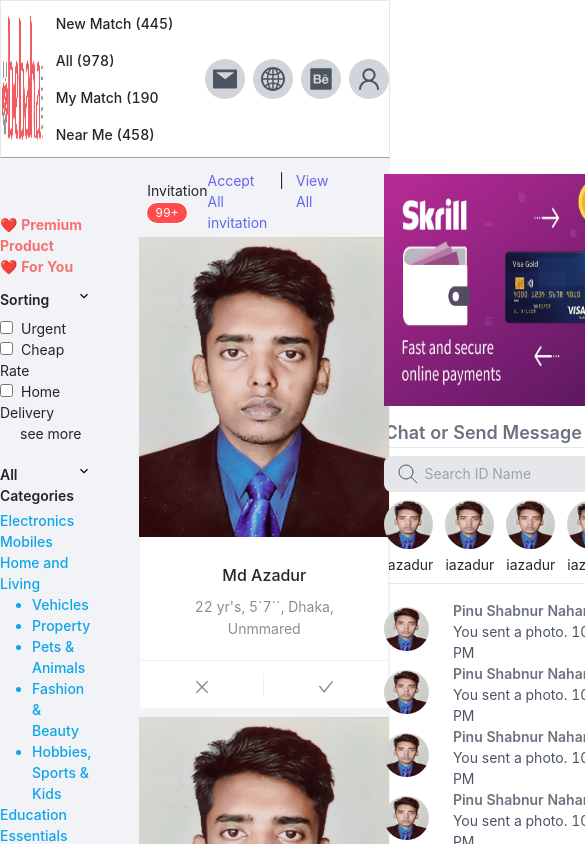
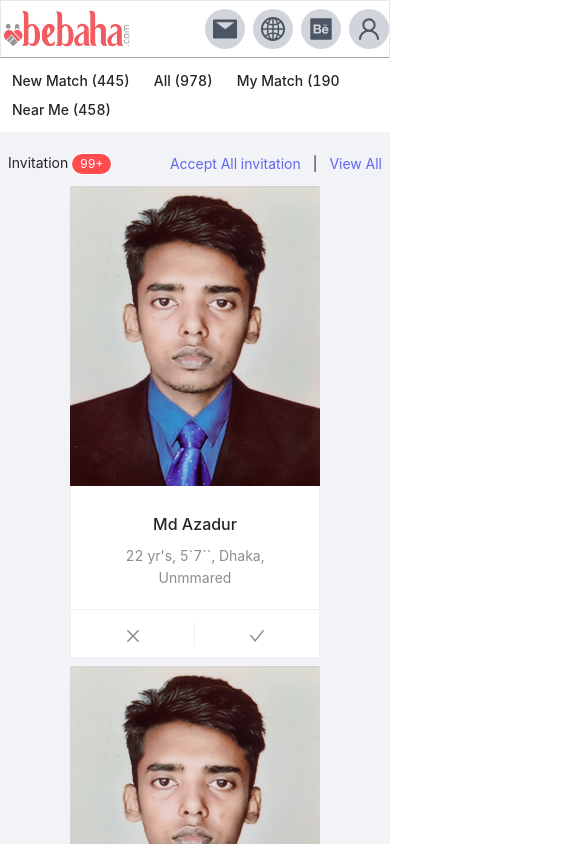
Before and after one commit to iazadur/bebaha, a Next.js app: page / in a window 390 px wide. Shown: the top 844 px of the page, 585 px wide, since content can reach past the window. Built offline with nearby package versions, Linux system fonts and the light colour scheme.

Commit message:
complete some responsive

```diff
--- a/components/Layout/Layout.js
+++ b/components/Layout/Layout.js
@@ -12,9 +12,9 @@ const Layout = ({ children }) => {
             <div style={{ backgroundColor: "#F2F3F7" }}>
                 <div className="container mx-auto py-2">
                     <div className="flex gap-x-12">
-                        <div style={{ width: "200px" }} className=""><Asidebar /></div>
-                        <div style={{ width: "500px" }} className=""> <main>{children}</main> </div>
-                        <div style={{ width: "275px" }} className=""><RightSideBar /></div>
+                        <div style={{ width: "200px" }} className="md:block hidden"><Asidebar /></div>
+                        <div style={{ maxWidth: "500px" }} className="w-full"> <main>{children}</main> </div>
+                        <div style={{ width: "275px" }} className="md:block hidden"><RightSideBar /></div>
                     </div>
 
 
--- a/components/Nav/Nav.js
+++ b/components/Nav/Nav.js
@@ -7,11 +7,12 @@ const Nav = () => {
     return (
         <nav className=''>
             <div className="border border-b-gray-400 py-2">
-                <div className="container mx-auto flex justify-between">
+                <div className="container mx-auto flex justify-between ">
                     <div className="flex">
                         <Image src="/img/logo.png" width="132px" height="29px" alt='' />
                     </div>
-                    <div className="flex gap-x-2 justify-center items-center">
+                    <div className=" gap-x-2 justify-center items-center md:flex hidden">
+
                         <div className=" md:col-span-5 col-span-7 flex-wrap  flex gap-2">
                             <p className='rounded-2xl hover:bg-pink-700 hover:text-white font-medium px-3 py-1 cursor-pointer'>New Match (445)</p>
                             <p className="rounded-2xl hover:bg-pink-700 hover:text-white font-medium px-3 py-1 cursor-pointer">All (978)</p>
@@ -49,6 +50,19 @@ const Nav = () => {
                 </div>
             </div>
 
+            <div className=" gap-x-2 justify-center items-center md:hidden my-2 flex">
+
+                        <div className=" md:col-span-5 col-span-7 flex-wrap  flex ">
+                            <p className='rounded-2xl hover:bg-pink-700 hover:text-white font-medium px-3 py-1 cursor-pointer'>New Match (445)</p>
+                            <p className="rounded-xl hover:bg-pink-700 hover:text-white font-medium px-3 py-1 cursor-pointer">All (978)</p>
+
+                            <p className="rounded-xl hover:bg-pink-700 hover:text-white font-medium px-3 py-1 cursor-pointer">My Match (190</p>
+
+                            <p className="rounded-xl hover:bg-pink-700 hover:text-white font-medium px-3 py-1 cursor-pointer">Near Me (458)</p>
+                        </div>
+
+                    </div>
+
         </nav>
     );
 };
```
